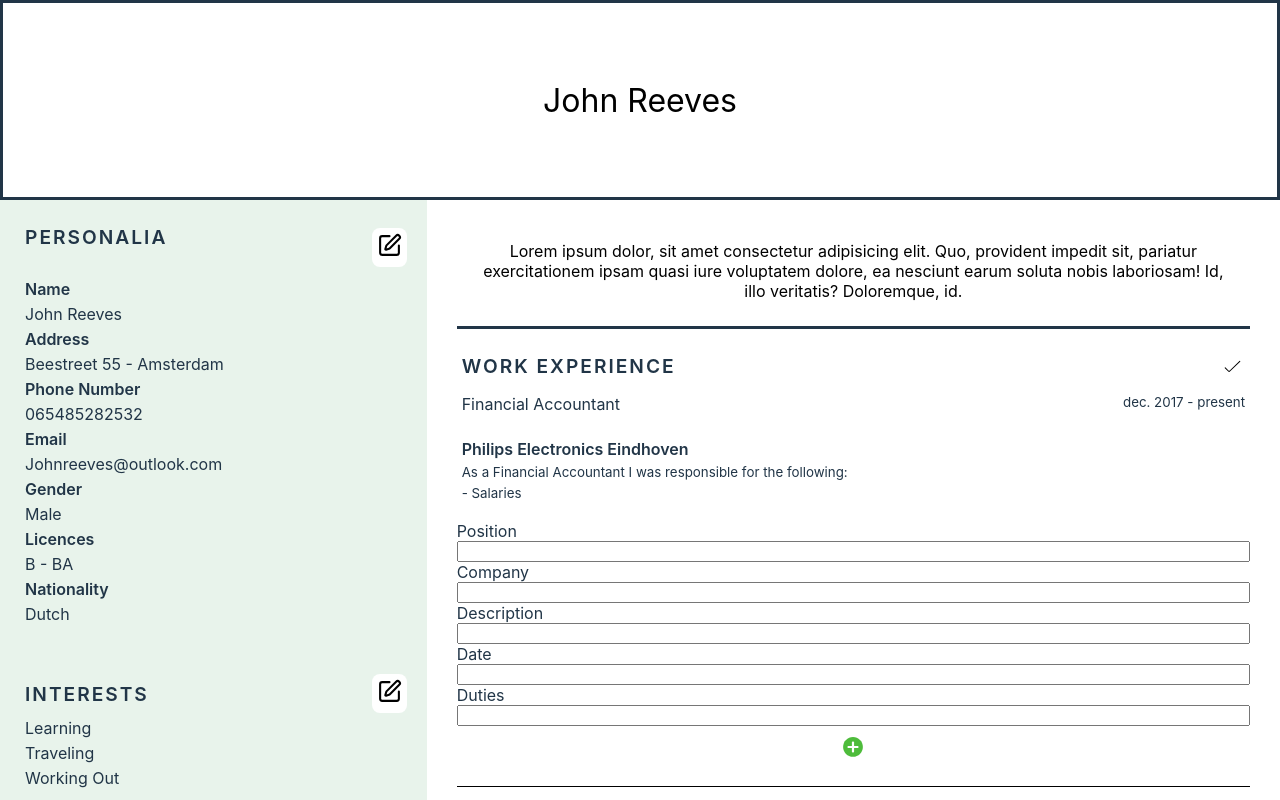
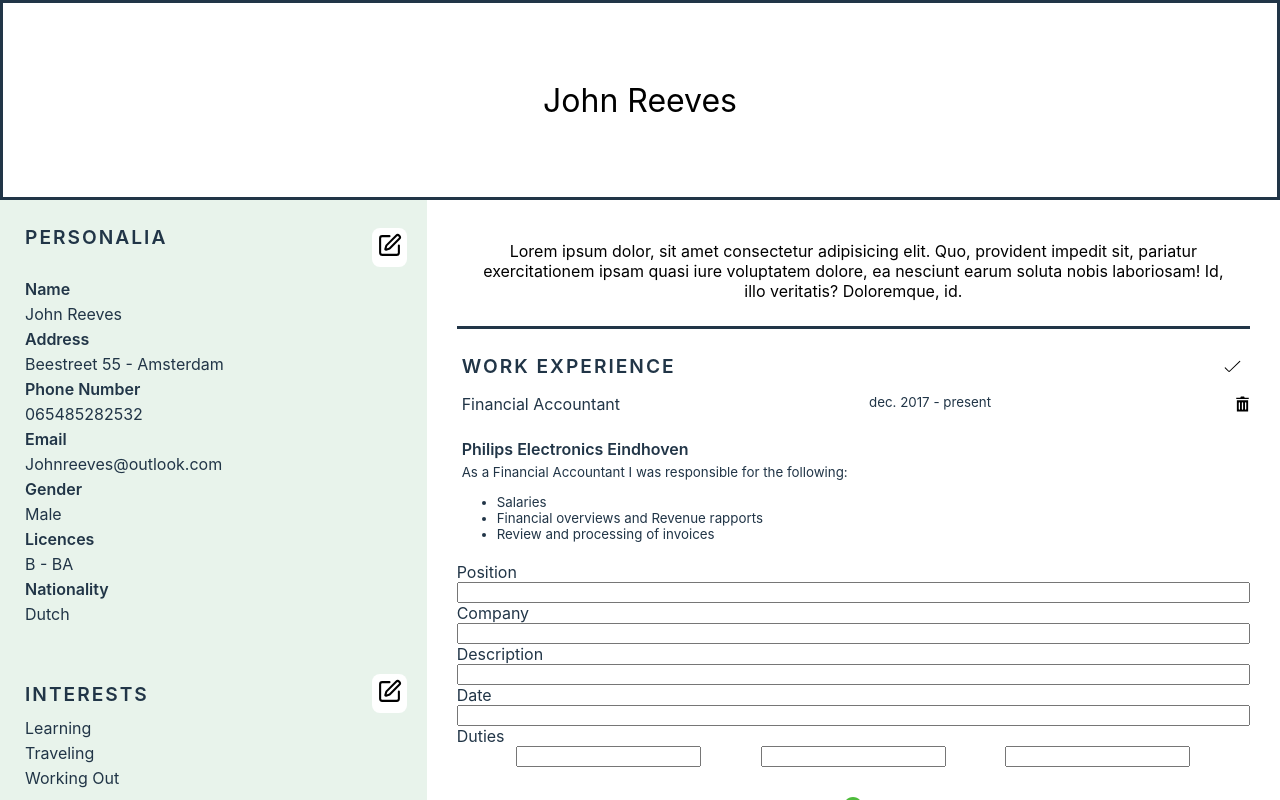
Before and after one commit to berryywise/react-top-tutorial, a React (Vite) app in the folder my-first-react-app/: page / in a window 1280 px wide. Both pictures are taken after a click on the button 1232 px from the left and 369 px from the top of the page. Shown: the top 800 px of the page. Built offline with nearby package versions, Linux system fonts and the light colour scheme.

Commit message:
Finish add and delete experience

```diff
--- a/my-first-react-app/src/components/Experience.jsx
+++ b/my-first-react-app/src/components/Experience.jsx
@@ -11,18 +11,17 @@ export default function Experience() {
       company: "Philips Electronics Eindhoven",
       description:
         "As a Financial Accountant I was responsible for the following:",
-      duties: "Salaries",
+      dutiesOne: "Salaries",
+      dutiesTwo: "Financial overviews and Revenue rapports",
+      dutiesThree: "Review and processing of invoices",
     },
   ]);
 
-  // [
-  //   "Salaries",
-  //   "Financial overviews and Revenue rapports",
-  //   "Review and processing of invoices",
-  //   "Customer Care",
-  // ],
+  const ExpComponent = () => {
 
-  const ExpComponent = () => {
+    const handleDelete = (index) => {
+      setExperience(experience.filter((_, i) => i !== index))
+    }
 
 
     return (
@@ -32,11 +31,16 @@ export default function Experience() {
             <div className="experience-header">
               <p>{exp.position}</p>
               <p className="experience-date">{exp.date}</p>
+              {isEditing && <img onClick={() => handleDelete(index)} className="trashcan" src="/trashcan.svg" alt="delete item" width="15px" /> }
             </div>
             <div className="experience-body">
               <p className="experience-title">{exp.company}</p>
               <p className="experience-discription">{exp.description}</p>
-                <p>- {exp.duties}</p>
+                <ul>
+                  {exp.dutiesOne && <li>{exp.dutiesOne}</li>}
+                  {exp.dutiesTwo && <li>{exp.dutiesTwo}</li>}
+                  {exp.dutiesThree && <li>{exp.dutiesThree}</li>}
+                </ul>
             </div>
           </div>
         ))}
@@ -44,18 +48,18 @@ export default function Experience() {
     );
   };
 
-  {/* {exp.workFunctions.map((work, index) => (
-                  <li key={index}>{work}</li>
-                ))} */}
+  const Input = () => {
 
-  const Input = () => {
+    const [error, setError] = useState("")
 
     const [formData, setFormData] = useState({
       position: "",
       date: "",
       company: "",
       description: "",
-      duties: ""
+      dutiesOne: "",
+      dutiesTwo: "",
+      dutiesThree: "",
     })
 
     const handleChange = (e) => {
@@ -72,17 +76,31 @@ export default function Experience() {
 
       e.preventDefault();
 
-      console.log(formData)
+      const {position, date, company, description, dutiesOne, dutiesTwo, dutiesThree} = formData;
+
+      if(!position || !date || !company || !description || !dutiesOne || !dutiesTwo || !dutiesThree) {
+        setError("All fields are required.")
+        return;
+      }
+
+      if(experience.length === 3) {
+        setError("Maximum of 3 experiences.")
+        return;
+      }
+
 
       setExperience([
         ...experience,
         formData,
       ])
+      setIsEditing(false)
+      setError("");
     }
 
     return (
       <div>
         <form onSubmit={handleSubmit} className="add-exp-container">
+          {error && <p style={{color: "red"}} >{error}</p>}
           <label htmlFor="position">Position</label>
           <input type="text" name="position" onChange={handleChange}/>
           <label htmlFor="company">Company</label>
@@ -92,11 +110,12 @@ export default function Experience() {
           <label htmlFor="date">Date</label>
           <input type="text" name="date" onChange={handleChange} />
           <label htmlFor="duties">Duties</label>
-          <input type="text" name="duties" onChange={handleChange}/>
-          {/* <input type="text" name="duties" onChange={handleChange}/> */}
-          {/* <input type="text" name="duties" onChange={handleChange}/> */}
-          {/* <input type="text" name="duties" onChange={handleChange}/> */}
-          <button type="submit"><img className="add-button" src="public/add-button.svg" alt="add button" width="20px" /></button>
+          <div className="input-boxes">
+          <input type="text" name="dutiesOne" onChange={handleChange}/>
+          <input type="text" name="dutiesTwo" onChange={handleChange}/>
+          <input type="text" name="dutiesThree" onChange={handleChange}/>
+          </div>
+                    <button type="submit"><img className="add-button" src="/add-button.svg" alt="add button" width="20px" /></button>
           </form>
        </div>
     )
--- a/my-first-react-app/src/css/index.css
+++ b/my-first-react-app/src/css/index.css
@@ -201,3 +201,9 @@ body {
   display: flex;
   gap: 20px;
 }
+
+.input-boxes {
+  display: flex;
+  justify-content: space-evenly;
+  margin-bottom: 20px;
+}
```
